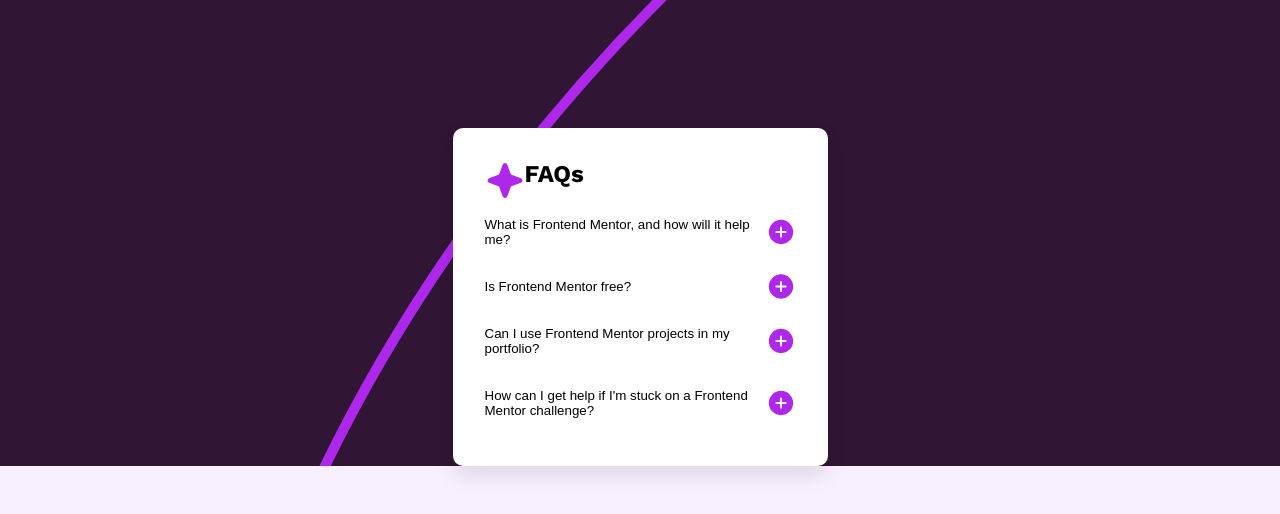
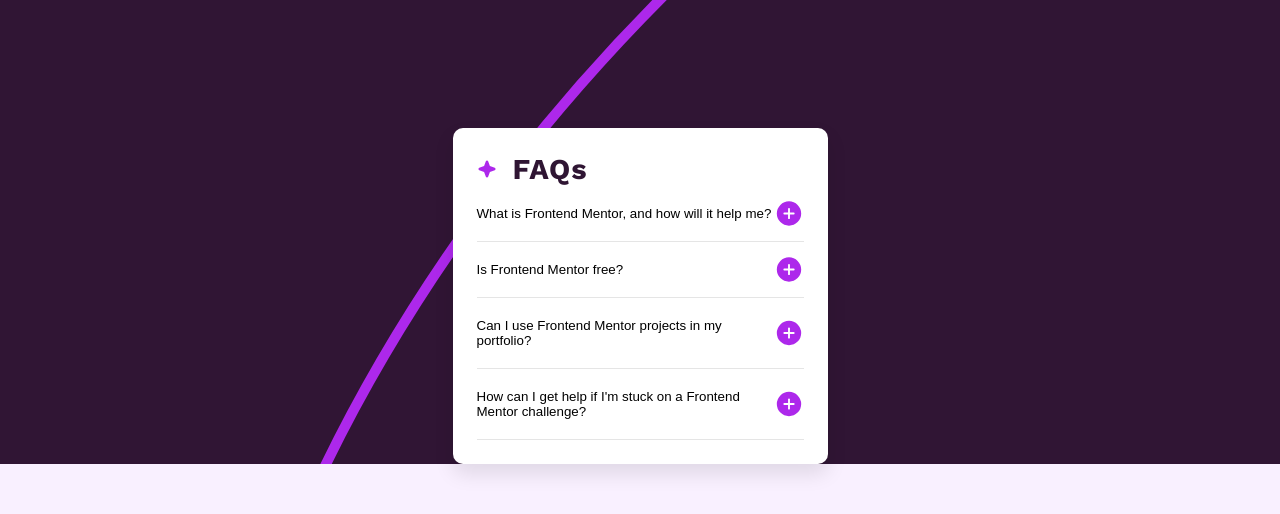
Before and after one commit to chintriago/faq-accordion, a plain HTML site: page index.html in a window 1280 px wide. Drawn offline with nearby package versions, Linux system fonts and the light colour scheme.

Commit message:
card styles: worked on card header and faq bottom border

```diff
--- a/index.html
+++ b/index.html
@@ -19,7 +19,7 @@
   <main>
     <article>
       <header>
-        <img src="assets/images/icon-star.svg" alt="Frontend Mentor Logo" class="logo" />
+        <img src="assets/images/icon-star.svg" alt="Frontend Mentor Logo" class="header-logo" />
         <h1>FAQs</h1>
       </header>
       <section class="faq-section">
--- a/style.css
+++ b/style.css
@@ -71,7 +71,7 @@ article {
     background-color: var(--white);
     border-radius: 10px;
     box-shadow: 0 10px 20px rgba(0, 0, 0, 0.1);
-    padding: 2rem;
+    padding: 1.5rem;
     width: 90%;
     max-width: 375px;
     margin-top: 8rem;
@@ -80,12 +80,28 @@ article {
 /* Card Header */
 header {
     display: flex;
+    align-items: center;
+}
+
+.header-logo {
+    width: 20px;
+    height: 20px;
+    margin-right: 1rem;
+}
+
+header h1 {
+    font-size: 1.8rem;
+    color: var(--dark-purple);
+    font-weight: 700;
+    letter-spacing: 1px;
 }
 
 /* Card Body */
 .faq-header {
     display: flex;
     justify-content: space-between;
+    padding: .25rem 0;
+    border-bottom: 1px solid rgba(0, 0, 0, 0.1);
 }
 
 .faq-question {
```
